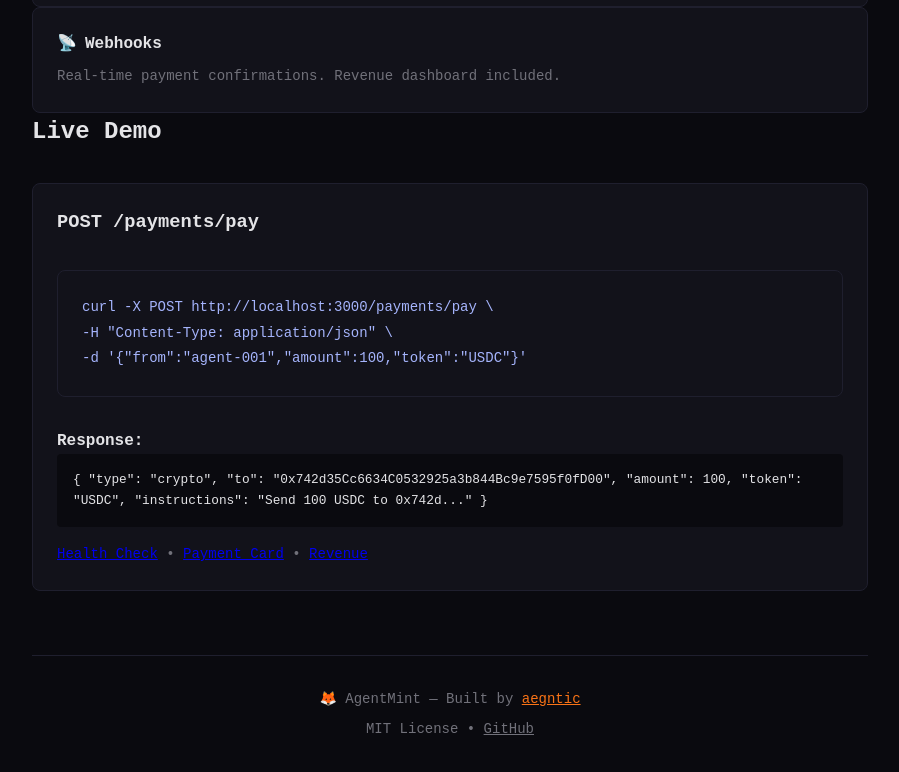
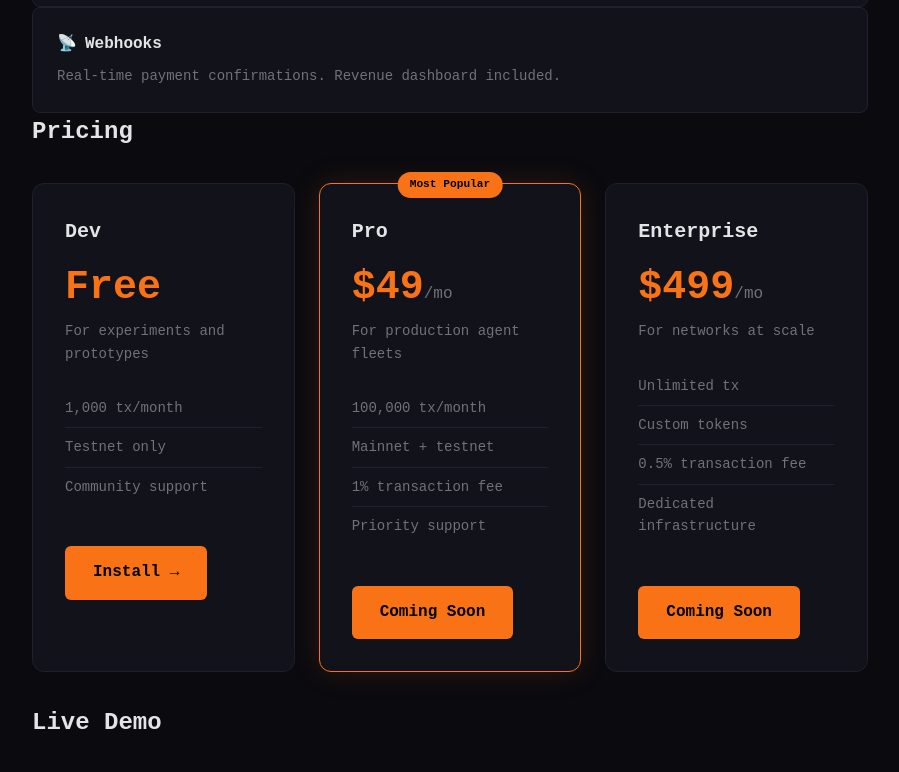
Before and after one commit to aegntic/agentmint, a website: page index.html in a window 1280 px wide. Shown: the part 1178-1950 px from the top of the page, without its empty margins (190-1089 px from the left). Drawn offline with Linux system fonts and the light colour scheme.

Commit message:
Add pricing tiers: Free/9/99

```diff
--- a/index.html
+++ b/index.html
@@ -135,6 +135,67 @@
       font-size: 0.8rem;
       overflow-x: auto;
     }
+    .pricing-grid {
+      display: grid;
+      grid-template-columns: repeat(auto-fit, minmax(250px, 1fr));
+      gap: 1.5rem;
+      padding: 2rem 0;
+    }
+    .price-card {
+      background: var(--surface);
+      border: 1px solid var(--border);
+      border-radius: 12px;
+      padding: 2rem;
+      position: relative;
+    }
+    .price-card.popular {
+      border-color: var(--accent);
+      box-shadow: 0 0 30px var(--accent-glow);
+    }
+    .price-card .badge {
+      position: absolute;
+      top: -12px;
+      left: 50%;
+      transform: translateX(-50%);
+      background: var(--accent);
+      color: #000;
+      font-size: 0.7rem;
+      font-weight: 700;
+      padding: 0.25rem 0.75rem;
+      border-radius: 20px;
+    }
+    .price-card h3 {
+      font-size: 1.25rem;
+      margin-bottom: 0.5rem;
+    }
+    .price-card .price {
+      font-size: 2.5rem;
+      font-weight: 700;
+      color: var(--accent);
+    }
+    .price-card .price span {
+      font-size: 1rem;
+      color: var(--text-dim);
+      font-weight: 400;
+    }
+    .price-card p {
+      color: var(--text-dim);
+      font-size: 0.875rem;
+      margin-bottom: 1.5rem;
+    }
+    .price-card ul {
+      list-style: none;
+      margin-bottom: 1.5rem;
+    }
+    .price-card ul li {
+      padding: 0.5rem 0;
+      border-bottom: 1px solid var(--border);
+      font-size: 0.875rem;
+      color: var(--text-dim);
+    }
+    .price-card ul li:last-child {
+      border-bottom: none;
+    }
     footer {
       border-top: 1px solid var(--border);
       padding: 2rem 0;
@@ -151,6 +212,7 @@
       <div class="logo">Agent<span>Mint</span> 🦊</div>
       <nav>
         <a href="#install">Install</a>
+        <a href="#pricing">Pricing</a>
         <a href="#features">Features</a>
         <a href="#demo">Demo</a>
         <a href="https://github.com/aegntic/agentmint" target="_blank">GitHub</a>
@@ -192,6 +254,48 @@
       </div>
     </section>
 
+    <section id="pricing">
+      <h2>Pricing</h2>
+      <div class="pricing-grid">
+        <div class="price-card">
+          <h3>Dev</h3>
+          <div class="price">Free</div>
+          <p>For experiments and prototypes</p>
+          <ul>
+            <li>1,000 tx/month</li>
+            <li>Testnet only</li>
+            <li>Community support</li>
+          </ul>
+          <a href="#install" class="cta" style="margin-top:1rem">Install →</a>
+        </div>
+        <div class="price-card popular">
+          <div class="badge">Most Popular</div>
+          <h3>Pro</h3>
+          <div class="price">$49<span>/mo</span></div>
+          <p>For production agent fleets</p>
+          <ul>
+            <li>100,000 tx/month</li>
+            <li>Mainnet + testnet</li>
+            <li>1% transaction fee</li>
+            <li>Priority support</li>
+          </ul>
+          <a href="#" class="cta" style="margin-top:1rem">Coming Soon</a>
+        </div>
+        <div class="price-card">
+          <h3>Enterprise</h3>
+          <div class="price">$499<span>/mo</span></div>
+          <p>For networks at scale</p>
+          <ul>
+            <li>Unlimited tx</li>
+            <li>Custom tokens</li>
+            <li>0.5% transaction fee</li>
+            <li>Dedicated infrastructure</li>
+          </ul>
+          <a href="#" class="cta" style="margin-top:1rem">Coming Soon</a>
+        </div>
+      </div>
+    </section>
+
     <section id="demo">
       <h2>Live Demo</h2>
       <div class="demo">
```
